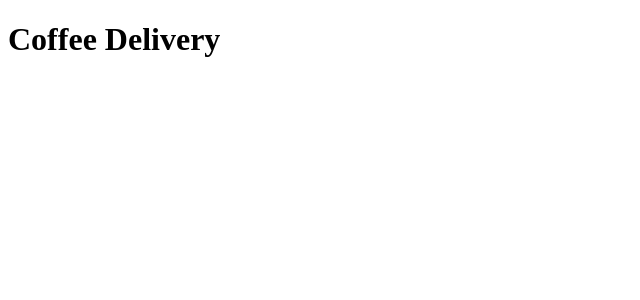
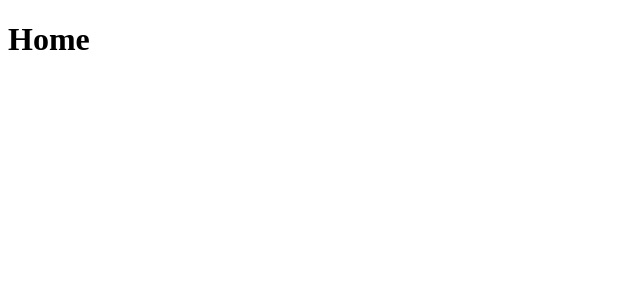
Before and after one commit to CaioVinicius7/coffee-delivery, a React (Vite) app: page / in a window 1280 px wide. Shown: the top 300 px of the page, without its empty margins (0-640 px from the left). Built offline with nearby package versions, Linux system fonts and the light colour scheme.

Commit message:
feat: Sistema de rotas

```diff
--- a/package.json
+++ b/package.json
@@ -9,8 +9,11 @@
     "preview": "vite preview"
   },
   "dependencies": {
+    "@types/styled-components": "^5.1.25",
     "react": "^18.2.0",
-    "react-dom": "^18.2.0"
+    "react-dom": "^18.2.0",
+    "react-router-dom": "^6.3.0",
+    "styled-components": "^5.3.5"
   },
   "devDependencies": {
     "@rocketseat/eslint-config": "^1.1.3",
--- a/src/App.tsx
+++ b/src/App.tsx
@@ -1,5 +1,13 @@
+import { BrowserRouter } from "react-router-dom";
+
+import { Router } from "./Router";
+
 function App() {
-  return <h1> Coffee Delivery </h1>;
+  return (
+    <BrowserRouter>
+      <Router />
+    </BrowserRouter>
+  );
 }
 
 export { App };
--- /dev/null
+++ b/src/Router.tsx
@@ -0,0 +1,17 @@
+import { Routes, Route } from "react-router-dom";
+import { DefaultLayout } from "./layouts/DefaultLayout";
+
+import { Home } from "./pages/Home";
+
+function Router() {
+  return (
+    <Routes>
+      <Route element={<DefaultLayout />}>
+        <Route path="/" element={<Home />} />
+        <Route path="*" element={<Home />} />
+      </Route>
+    </Routes>
+  );
+}
+
+export { Router };
--- /dev/null
+++ b/src/layouts/DefaultLayout.tsx
@@ -0,0 +1,11 @@
+import { Outlet } from "react-router-dom";
+
+function DefaultLayout() {
+  return (
+    <>
+      <Outlet />
+    </>
+  );
+}
+
+export { DefaultLayout };
--- /dev/null
+++ b/src/pages/Home/index.tsx
@@ -0,0 +1,5 @@
+function Home() {
+  return <h1> Home </h1>;
+}
+
+export { Home };
```
Also changed, not shown: 1 other file (tests, documents, lock files or other folders).
